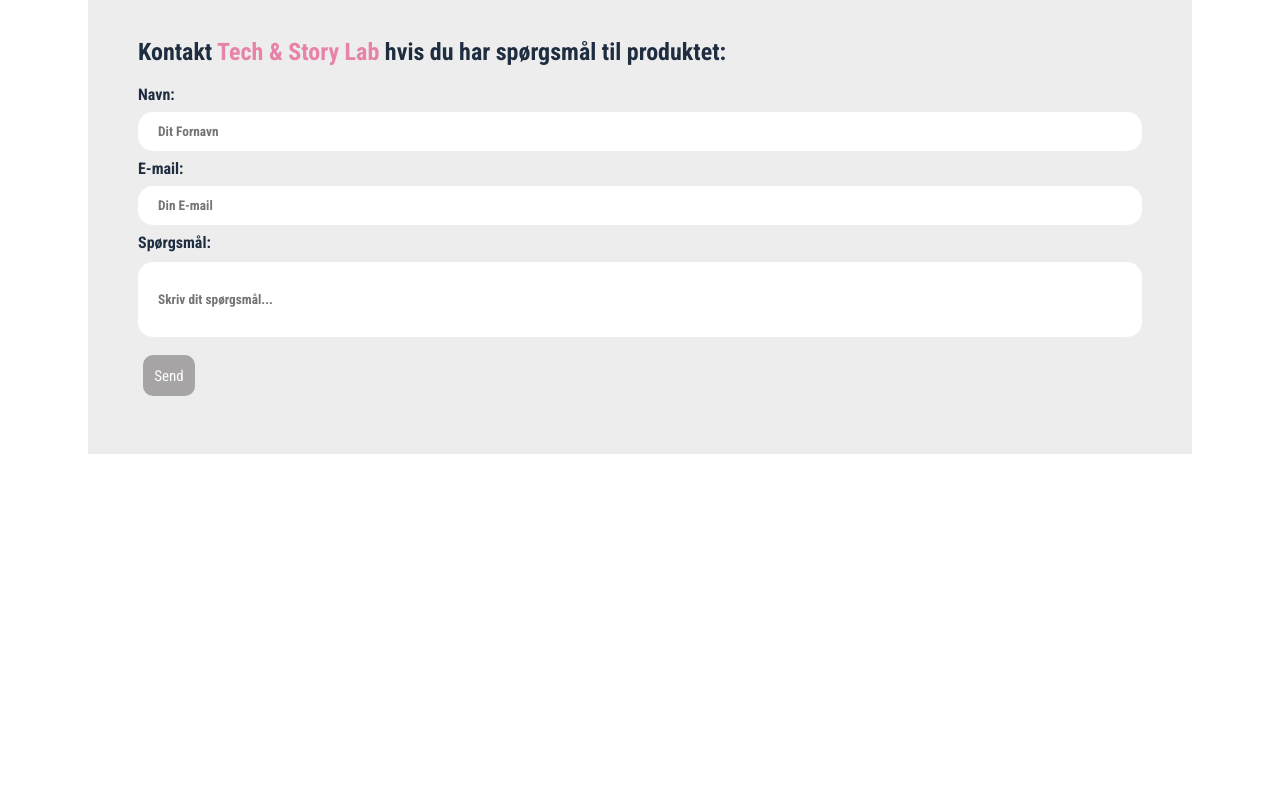
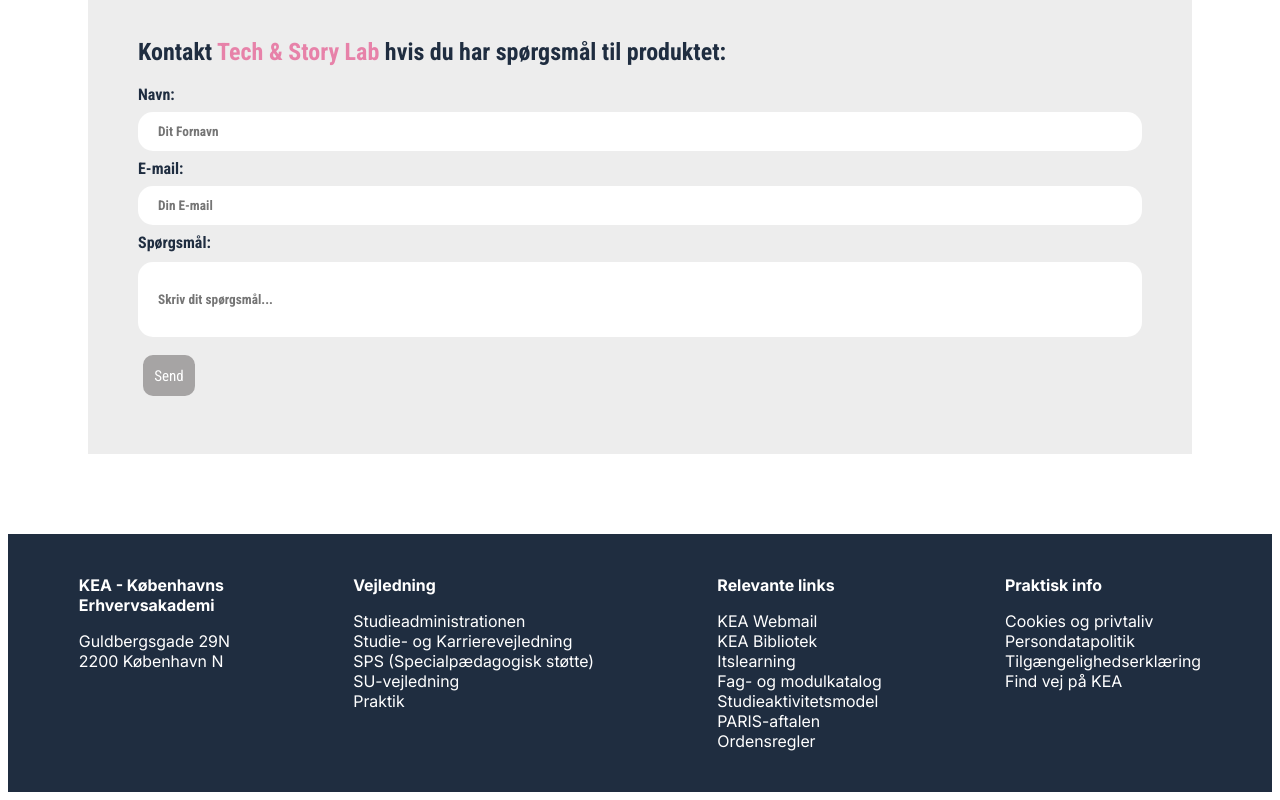
Before and after one commit to Tech-Story-lab-case/Tema-7---Team-13, a plain HTML site: page singleproduct.html in a window 1280 px wide. Shown: the part 653-1453 px from the top of the page. Before the commit the page ends 1187 px from the top, so only its background shows below. Drawn offline with Linux system fonts and the light colour scheme; no server answers.

Commit message:
tilføjet footer

```diff
--- a/css/general.css
+++ b/css/general.css
@@ -57,3 +57,34 @@ h2{
     font-size: var(--fs-l);
     color: var(--h-tclr);
 }
+
+/* footer styling */
+
+#footer {
+    background-color: rgb(31, 45, 64);
+    padding: 25px;
+    margin-top: 30px;
+  }
+
+#footer p {
+    color: rgb(255, 255, 255);
+    font-size: 1rem;
+  }
+
+  @media (min-width: 700px) {
+    #footer {
+      display: flex;
+      font-family: inter;
+      justify-content: space-around;
+      text-align: left;
+      font-size: 0.7rem;
+      margin-top: 40px;
+      padding-left: 40px;
+      padding-right: 40px;
+    }
+
+    #footer p {
+      text-align: left;
+      color: rgb(255, 255, 255);
+    }
+ }
--- a/singleproduct.html
+++ b/singleproduct.html
@@ -41,7 +41,57 @@
         <input type="submit" value="Send" />
       </form>
     </main>
-    <footer></footer>
+    <footer>
+      <section id="footer">
+        <div>
+          <p class="p_bold">
+            <b>KEA - Københavns <br />Erhvervsakademi</b>
+          </p>
+
+          <p>
+            Guldbergsgade 29N <br />
+            2200 København N
+          </p>
+        </div>
+
+        <br />
+        <div>
+          <p class="p_bold"><b> Vejledning</b></p>
+          <p>
+            Studieadministrationen <br />
+            Studie- og Karrierevejledning <br />
+            SPS (Specialpædagogisk støtte) <br />
+            SU-vejledning <br />
+            Praktik
+          </p>
+        </div>
+
+        <br />
+        <div>
+          <p class="p_bold"><b>Relevante links</b></p>
+          <p>
+            KEA Webmail <br />
+            KEA Bibliotek <br />
+            Itslearning <br />
+            Fag- og modulkatalog <br />
+            Studieaktivitetsmodel <br />
+            PARIS-aftalen <br />
+            Ordensregler
+          </p>
+        </div>
+
+        <br />
+        <div>
+          <p class="p_bold"><b>Praktisk info</b></p>
+          <p>
+            Cookies og privtaliv <br />
+            Persondatapolitik <br />
+            Tilgængelighedserklæring <br />
+            Find vej på KEA
+          </p>
+        </div>
+      </section>
+    </footer>
     <script src="product.js"></script>
     <script src="breadcrumb.js"></script>
   </body>
```
Also changed, not shown: productlist.html (+51 -0 lines).
